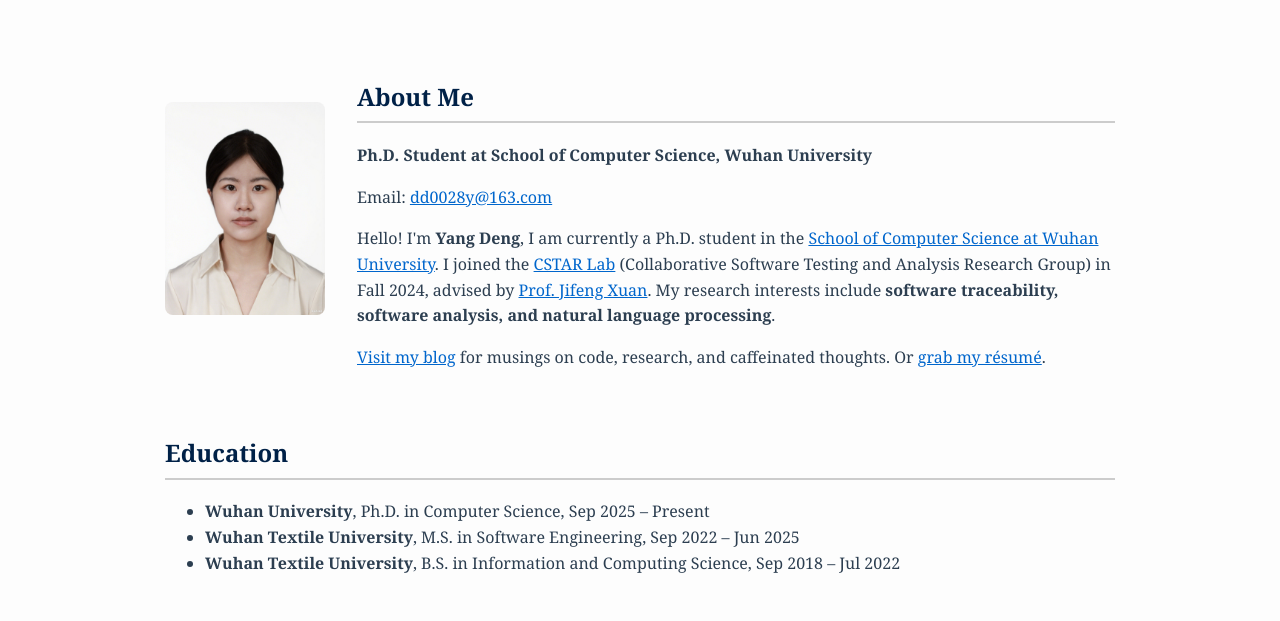
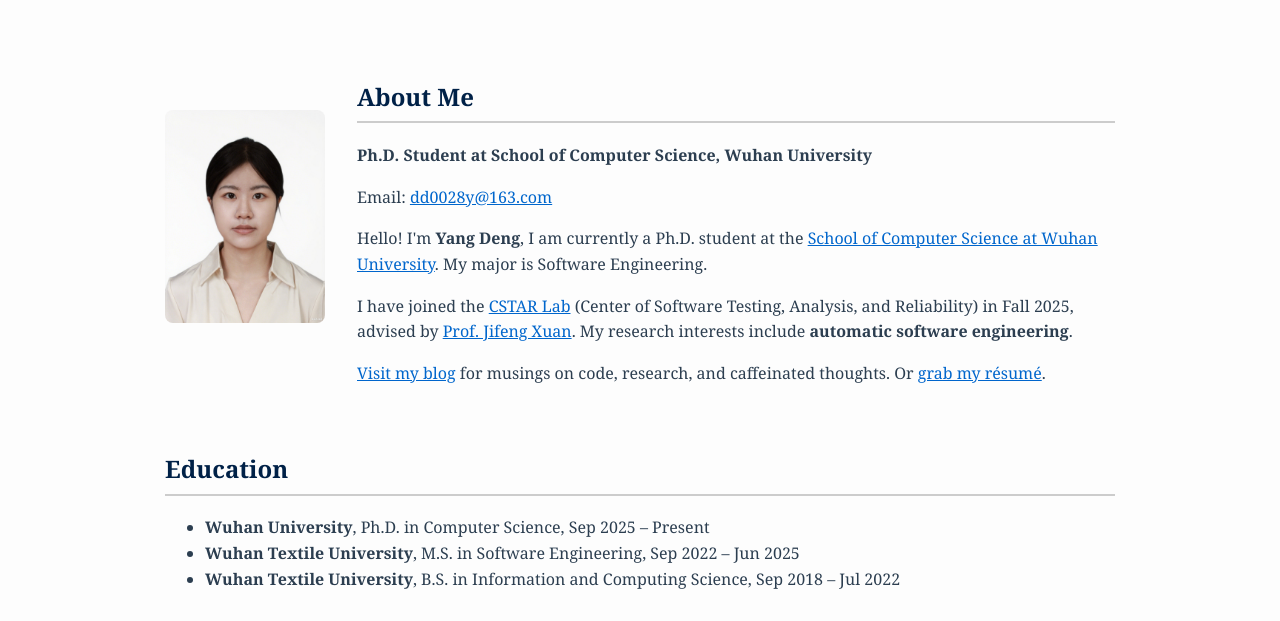
Before and after one commit to onedengyang/onedengyang.github.io, a plain HTML site: page HTML/HomePage.html in a window 1280 px wide. Shown: the part 80-701 px from the top of the page. Drawn offline with Linux system fonts and the light colour scheme.

Commit message:
Site updated: 2025-06-28 22:43:02

```diff
--- a/HTML/HomePage.html
+++ b/HTML/HomePage.html
@@ -99,7 +99,8 @@
         <h2>About Me</h2>
         <p><strong>Ph.D. Student at School of Computer Science, Wuhan University</strong></p>
         <p>Email: <a href="mailto:dd0028y@163.com">dd0028y@163.com</a>
-          <p>Hello! I'm <strong>Yang Deng</strong>, I am currently a Ph.D. student in the <a href="https://cs.whu.edu.cn/">School of Computer Science at Wuhan University</a>. I joined the <a href="https://cstar.whu.edu.cn/">CSTAR Lab</a> (Collaborative Software Testing and Analysis Research Group) in Fall 2024, advised by <a href="https://jifeng-xuan.github.io/">Prof. Jifeng Xuan</a>. My research interests include <strong>software traceability, software analysis, and natural language processing</strong>.</p>
+          <p>Hello! I'm <strong>Yang Deng</strong>, I am currently a Ph.D. student at the <a href="https://www.whu.edu.cn/">School of Computer Science at Wuhan University</a>. My major is Software Engineering. </p>
+          <p>I have joined the <a href="http://cstar.whu.edu.cn/cn/index.html">CSTAR Lab</a> (Center of Software Testing, Analysis, and Reliability) in Fall 2025, advised by <a href="http://www.jifeng-xuan.com/">Prof. Jifeng Xuan</a>. My research interests include <strong>automatic software engineering</strong>.</p>
           <p><a href="https://onedengyang.github.io/">Visit my blog</a> for musings on code, research, and caffeinated thoughts. Or <a href="/resume.pdf">grab my résumé</a>.</p>
       </div>
     </section>
```
